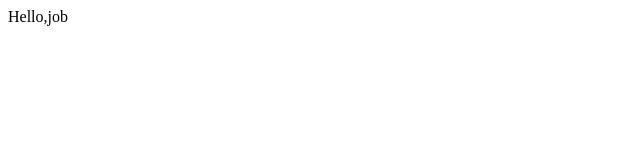
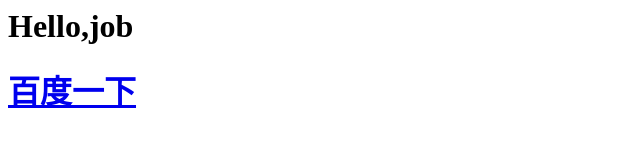
Before and after one commit to FUQiaobo/FUQiaobo.github.io, a plain HTML site: page index.html in a window 1280 px wide. Shown: the whole page, without its empty margins (0-640 px from the left). Drawn offline with Linux system fonts and the light colour scheme.

Commit message:
Update index.html

```diff
--- a/index.html
+++ b/index.html
@@ -1 +1,2 @@
-Hello,job
+<h1>Hello,job<h1>
+<a href="www.baidu.com">百度一下</a>
```
